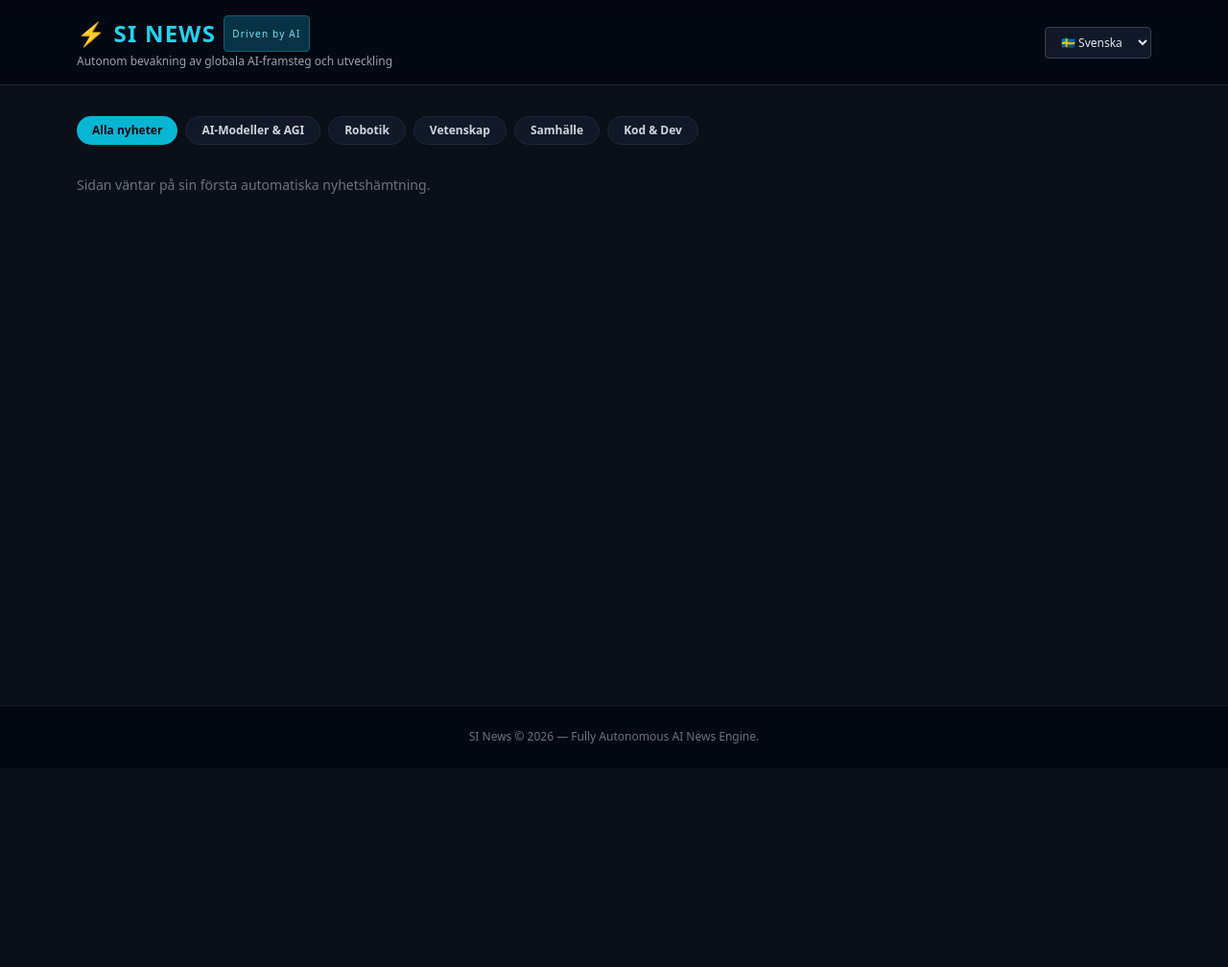
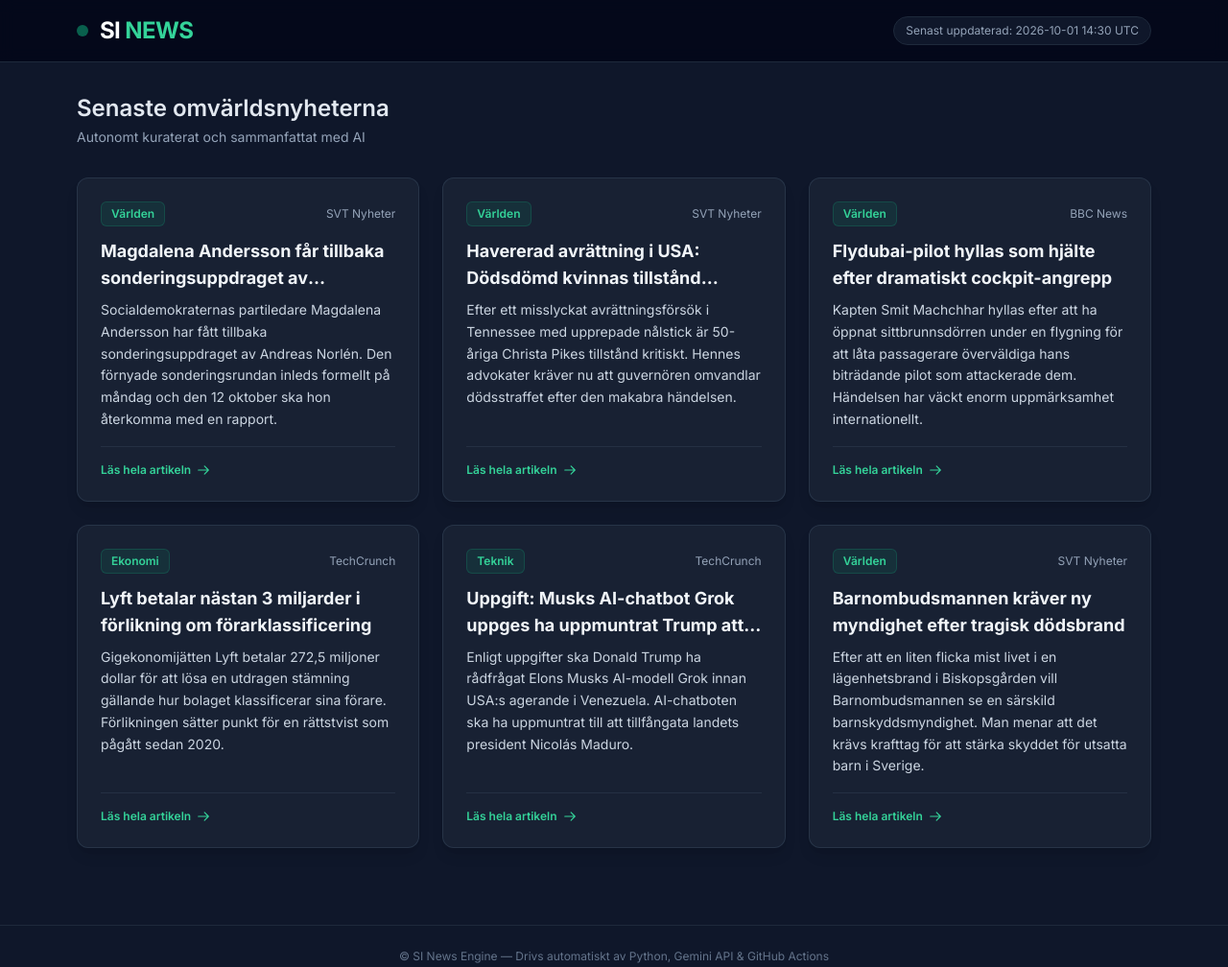
Before and after one commit to Balubish/si-news, a plain HTML site: page index.html in a window 1280 px wide. Shown: the whole page at 96% size. Before the commit the page ends 800 px from the top, so only its background shows below. Drawn offline with nearby package versions, Linux system fonts and the light colour scheme.

Commit message:
Update index.html

```diff
--- a/index.html
+++ b/index.html
@@ -3,144 +3,168 @@
 <head>
     <meta charset="UTF-8">
     <meta name="viewport" content="width=device-width, initial-scale=1.0">
-    <title>SI News — Driven by AI</title>
+    <title>SI News - Autonom Nyhetskanal</title>
+    <!-- Tailwind CSS CDN -->
     <script src="https://cdn.tailwindcss.com"></script>
+    <link href="https://fonts.googleapis.com/css2?family=Inter:wght@300;400;600;700&display=swap" rel="stylesheet">
     <style>
-        body { background-color: #0b0f17; color: #e5e7eb; font-family: system-ui, -apple-system, sans-serif; }
+        body {
+            font-family: 'Inter', sans-serif;
+        }
     </style>
 </head>
-<body class="min-h-screen flex flex-col justify-between">
-    <div>
+<body class="bg-slate-900 text-slate-100 min-h-screen flex flex-col">
+
     <!-- Header -->
-        <header class="border-b border-gray-800 bg-gray-950/80 backdrop-blur sticky top-0 z-50">
-            <div class="max-w-6xl mx-auto px-4 py-4 flex flex-col md:flex-row justify-between items-center gap-4">
-                <div>
-                    <h1 class="text-2xl font-black tracking-wider text-cyan-400 flex items-center gap-2">
-                        ⚡ SI NEWS <span class="text-[10px] font-normal px-2 py-0.5 rounded bg-cyan-950 text-cyan-300 border border-cyan-800">Driven by AI</span>
-                    </h1>
-                    <p id="subtitle" class="text-xs text-gray-400 mt-0.5">Autonom bevakning av globala AI-framsteg och utveckling</p>
+    <header class="border-b border-slate-800 bg-slate-950/80 backdrop-blur sticky top-0 z-50">
+        <div class="max-w-6xl mx-auto px-4 py-4 flex flex-col sm:flex-row justify-between items-center gap-2">
+            <div class="flex items-center gap-3">
+                <span class="inline-block w-3 h-3 rounded-full bg-emerald-500 animate-pulse"></span>
+                <h1 class="text-2xl font-bold tracking-tight text-white">SI <span class="text-emerald-400">NEWS</span></h1>
             </div>
-
-                <!-- Språkväljare -->
-                <select id="langSelect" onchange="changeLanguage(this.value)" class="bg-gray-900 border border-gray-700 text-xs rounded px-3 py-1.5 text-gray-200 focus:outline-none focus:border-cyan-500">
-                    <option value="sv">🇸🇪 Svenska</option>
-                    <option value="en">🇬🇧 English</option>
-                    <option value="es">🇪🇸 Español</option>
-                    <option value="de">🇩🇪 Deutsch</option>
-                </select>
+            <div id="last-updated" class="text-xs text-slate-400 bg-slate-900 px-3 py-1.5 rounded-full border border-slate-800">
+                Uppdaterar...
+            </div>
         </div>
     </header>
 
     <!-- Main Content -->
-        <main class="max-w-6xl mx-auto px-4 py-8 w-full">
-            <!-- Kategorifilter -->
-            <div class="flex flex-wrap gap-2 mb-8" id="categoryFilters">
-                <button onclick="filterCategory('ALL', this)" class="cat-btn px-4 py-1.5 rounded-full text-xs font-semibold bg-cyan-500 text-gray-950 transition">Alla nyheter</button>
-                <button onclick="filterCategory('AI-Modeller & AGI', this)" class="cat-btn px-4 py-1.5 rounded-full text-xs font-semibold bg-gray-900 text-gray-300 border border-gray-800 hover:border-gray-600 transition">AI-Modeller & AGI</button>
-                <button onclick="filterCategory('Robotik & Fysiska system', this)" class="cat-btn px-4 py-1.5 rounded-full text-xs font-semibold bg-gray-900 text-gray-300 border border-gray-800 hover:border-gray-600 transition">Robotik</button>
-                <button onclick="filterCategory('Vetenskap & Material', this)" class="cat-btn px-4 py-1.5 rounded-full text-xs font-semibold bg-gray-900 text-gray-300 border border-gray-800 hover:border-gray-600 transition">Vetenskap</button>
-                <button onclick="filterCategory('Samhälle & Infrastruktur', this)" class="cat-btn px-4 py-1.5 rounded-full text-xs font-semibold bg-gray-900 text-gray-300 border border-gray-800 hover:border-gray-600 transition">Samhälle</button>
-                <button onclick="filterCategory('Kod & Utveckling', this)" class="cat-btn px-4 py-1.5 rounded-full text-xs font-semibold bg-gray-900 text-gray-300 border border-gray-800 hover:border-gray-600 transition">Kod & Dev</button>
+    <main class="max-w-6xl mx-auto px-4 py-8 flex-grow w-full">
+        <!-- Hero section -->
+        <div class="mb-8">
+            <h2 class="text-xl sm:text-2xl font-semibold text-slate-200">Senaste omvärldsnyheterna</h2>
+            <p class="text-sm text-slate-400 mt-1">Autonomt kuraterat och sammanfattat med AI</p>
         </div>
 
-            <!-- Nyhetsflöde -->
-            <div id="newsContainer" class="grid grid-cols-1 md:grid-cols-2 gap-6">
-                <p class="text-gray-500 text-sm col-span-2">Laddar in autonoma nyhetsflöden...</p>
+        <!-- News Grid -->
+        <div id="news-container" class="grid grid-cols-1 md:grid-cols-2 lg:grid-cols-3 gap-6">
+            <!-- Loading Skeletons -->
+            <div class="bg-slate-800/50 border border-slate-800 rounded-xl p-5 animate-pulse h-64 flex flex-col justify-between">
+                <div class="space-y-3">
+                    <div class="h-4 bg-slate-700 rounded w-1/4"></div>
+                    <div class="h-6 bg-slate-700 rounded w-3/4"></div>
+                    <div class="h-4 bg-slate-700/50 rounded w-full"></div>
+                    <div class="h-4 bg-slate-700/50 rounded w-2/3"></div>
+                </div>
+                <div class="h-4 bg-slate-700 rounded w-1/3 mt-4"></div>
+            </div>
+            <div class="bg-slate-800/50 border border-slate-800 rounded-xl p-5 animate-pulse h-64 flex flex-col justify-between hidden md:flex">
+                <div class="space-y-3">
+                    <div class="h-4 bg-slate-700 rounded w-1/4"></div>
+                    <div class="h-6 bg-slate-700 rounded w-3/4"></div>
+                    <div class="h-4 bg-slate-700/50 rounded w-full"></div>
+                    <div class="h-4 bg-slate-700/50 rounded w-2/3"></div>
+                </div>
+                <div class="h-4 bg-slate-700 rounded w-1/3 mt-4"></div>
+            </div>
+            <div class="bg-slate-800/50 border border-slate-800 rounded-xl p-5 animate-pulse h-64 flex flex-col justify-between hidden lg:flex">
+                <div class="space-y-3">
+                    <div class="h-4 bg-slate-700 rounded w-1/4"></div>
+                    <div class="h-6 bg-slate-700 rounded w-3/4"></div>
+                    <div class="h-4 bg-slate-700/50 rounded w-full"></div>
+                    <div class="h-4 bg-slate-700/50 rounded w-2/3"></div>
+                </div>
+                <div class="h-4 bg-slate-700 rounded w-1/3 mt-4"></div>
+            </div>
         </div>
     </main>
-    </div>
 
     <!-- Footer -->
-    <footer class="border-t border-gray-900 bg-gray-950 py-6 text-center text-xs text-gray-500 mt-12">
-        <p>SI News &copy; 2026 — Fully Autonomous AI News Engine.</p>
+    <footer class="border-t border-slate-800 py-6 text-center text-xs text-slate-500 mt-12">
+        <p>© SI News Engine — Drivs automatiskt av Python, Gemini API & GitHub Actions</p>
     </footer>
 
+    <!-- Logic -->
     <script>
-        let allNews = [];
-        let currentLang = 'sv';
-        let currentCategory = 'ALL';
+        async function loadNews() {
+            const container = document.getElementById('news-container');
+            const updatedTag = document.getElementById('last-updated');
 
-        const uiTexts = {
-            sv: { subtitle: "Autonom bevakning av globala AI-framsteg och utveckling", readMore: "Läs originalartikel" },
-            en: { subtitle: "Autonomous coverage of global AI advancements and development", readMore: "Read original article" },
-            es: { subtitle: "Cobertura autónoma de los avances y el desarrollo global de la IA", readMore: "Leer artículo original" },
-            de: { subtitle: "Autonome Berichterstattung über globale KI-Fortschritte und Entwicklung", readMore: "Originalartikel lesen" }
-        };
+            try {
+                // Hämta news.json med cache-busting timestamp
+                const response = await fetch('./news.json?t=' + new Date().getTime());
 
-        async function loadNews() {
-            try {
-                const response = await fetch('news.json?' + new Date().getTime());
-                if (!response.ok) throw new Error("Kunde inte ladda databasen.");
-                allNews = await response.json();
-                renderNews();
-            } catch (error) {
-                document.getElementById('newsContainer').innerHTML = `<p class="text-gray-500 text-sm col-span-2">Sidan väntar på sin första automatiska nyhetshämtning.</p>`;
-            }
+                if (!response.ok) {
+                    throw new Error(`Kunde inte hämta nyheter (Status: ${response.status})`);
                 }
 
-        function changeLanguage(lang) {
-            currentLang = lang;
-            document.getElementById('subtitle').innerText = uiTexts[lang].subtitle;
-            renderNews();
+                const data = await response.json();
+
+                // Uppdatera tidsstämpel
+                if (data.updated_at) {
+                    updatedTag.textContent = `Senast uppdaterad: ${data.updated_at}`;
+                } else {
+                    updatedTag.textContent = 'Uppdaterad nyss';
                 }
 
-        function filterCategory(cat, btn) {
-            currentCategory = cat;
-            document.querySelectorAll('.cat-btn').forEach(b => {
-                b.className = "cat-btn px-4 py-1.5 rounded-full text-xs font-semibold bg-gray-900 text-gray-300 border border-gray-800 hover:border-gray-600 transition";
-            });
-            if (btn) {
-                btn.className = "cat-btn px-4 py-1.5 rounded-full text-xs font-semibold bg-cyan-500 text-gray-950 transition";
-            }
-            renderNews();
-        }
-
-        function renderNews() {
-            const container = document.getElementById('newsContainer');
+                // Rensa laddningsindikatorer
                 container.innerHTML = '';
 
-            const filtered = allNews.filter(item => currentCategory === 'ALL' || item.category === currentCategory);
-
-            if (filtered.length === 0) {
-                container.innerHTML = `<p class="text-gray-500 text-sm col-span-2">Inga nyheter i denna kategori ännu.</p>`;
+                if (!data.articles || data.articles.length === 0) {
+                    container.innerHTML = `<div class="col-span-full text-center text-slate-400 py-12">Inga nyheter tillgängliga för tillfället.</div>`;
                     return;
                 }
 
-            filtered.forEach(item => {
-                const t = item.translations[currentLang] || item.translations['en'] || {};
+                // Bygg kort för varje artikel
+                data.articles.forEach(article => {
+                    const card = document.createElement('article');
+                    card.className = "bg-slate-800/60 border border-slate-700/60 hover:border-emerald-500/50 transition-all duration-200 rounded-xl p-6 flex flex-col justify-between group shadow-lg";
 
-                let mediaHtml = '';
-                if (item.is_video && item.video_id) {
-                    mediaHtml = `
-                        <div class="mb-4 aspect-video w-full rounded overflow-hidden bg-black">
-                            <iframe class="w-full h-full" src="https://www.youtube.com/embed/${item.video_id}" frameborder="0" allowfullscreen></iframe>
-                        </div>
-                    `;
-                }
-
-                const card = document.createElement('div');
-                card.className = "bg-gray-900/40 border border-gray-800/80 rounded-lg p-5 flex flex-col justify-between hover:border-cyan-500/40 transition";
                     card.innerHTML = `
                         <div>
-                        <div class="flex justify-between items-center mb-3">
-                            <span class="text-[10px] font-bold uppercase tracking-wider px-2 py-0.5 rounded bg-gray-800 text-cyan-400 border border-gray-700">${item.category}</span>
-                            <span class="text-xs text-gray-400 font-mono">Impact: ${item.impact_score}/10</span>
+                            <div class="flex items-center justify-between gap-2 mb-3">
+                                <span class="text-xs font-semibold px-2.5 py-1 rounded-md bg-emerald-500/10 text-emerald-400 border border-emerald-500/20">
+                                    ${escapeHtml(article.category || 'Nyhet')}
+                                </span>
+                                <span class="text-xs text-slate-400 font-medium">
+                                    ${escapeHtml(article.source || '')}
+                                </span>
                             </div>
-                        ${mediaHtml}
-                        <h3 class="text-base font-bold mb-2 text-gray-100 leading-snug">${t.title || 'Utan titel'}</h3>
-                        <p class="text-sm text-gray-400 mb-4 leading-relaxed">${t.summary || ''}</p>
+                            <h3 class="text-lg font-bold text-slate-100 group-hover:text-emerald-300 transition-colors mb-2 line-clamp-2">
+                                ${escapeHtml(article.title)}
+                            </h3>
+                            <p class="text-slate-300 text-sm leading-relaxed mb-4">
+                                ${escapeHtml(article.summary)}
+                            </p>
                         </div>
-                    <div>
-                        <a href="${item.source_url}" target="_blank" class="text-xs text-cyan-400 hover:text-cyan-300 font-semibold inline-flex items-center gap-1">
-                            ${uiTexts[currentLang].readMore} &rarr;
+                        <div class="pt-4 border-t border-slate-700/50 flex items-center justify-between">
+                            <a href="${escapeHtml(article.url)}" target="_blank" rel="noopener noreferrer"
+                               class="inline-flex items-center gap-1.5 text-xs font-semibold text-emerald-400 hover:text-emerald-300 transition-colors">
+                                Läs hela artikeln
+                                <svg class="w-3.5 h-3.5" fill="none" stroke="currentColor" viewBox="0 0 24 24">
+                                    <path stroke-linecap="round" stroke-linejoin="round" stroke-width="2" d="M14 5l7 7m0 0l-7 7m7-7H3"/>
+                                </svg>
                             </a>
                         </div>
                     `;
                     container.appendChild(card);
                 });
+
+            } catch (error) {
+                console.error('Fel vid laddning av nyheter:', error);
+                updatedTag.textContent = 'Fel vid inläsning';
+                container.innerHTML = `
+                    <div class="col-span-full bg-red-900/20 border border-red-500/30 text-red-300 p-6 rounded-xl text-center">
+                        <p class="font-semibold mb-1">Kunde inte ladda nyhetsflödet</p>
+                        <p class="text-xs text-red-400">${error.message}</p>
+                    </div>
+                `;
+            }
         }
 
-        loadNews();
+        // Hjälpfunktion för att förhindra XSS
+        function escapeHtml(str) {
+            if (!str) return '';
+            return str
+                .replace(/&/g, "&amp;")
+                .replace(/</g, "&lt;")
+                .replace(/>/g, "&gt;")
+                .replace(/"/g, "&quot;")
+                .replace(/'/g, "&#039;");
+        }
+
+        // Ladda nyheter när sidan öppnas
+        document.addEventListener('DOMContentLoaded', loadNews);
     </script>
 </body>
 </html>
```
Lines whose indentation alone changed are shown as unchanged.
